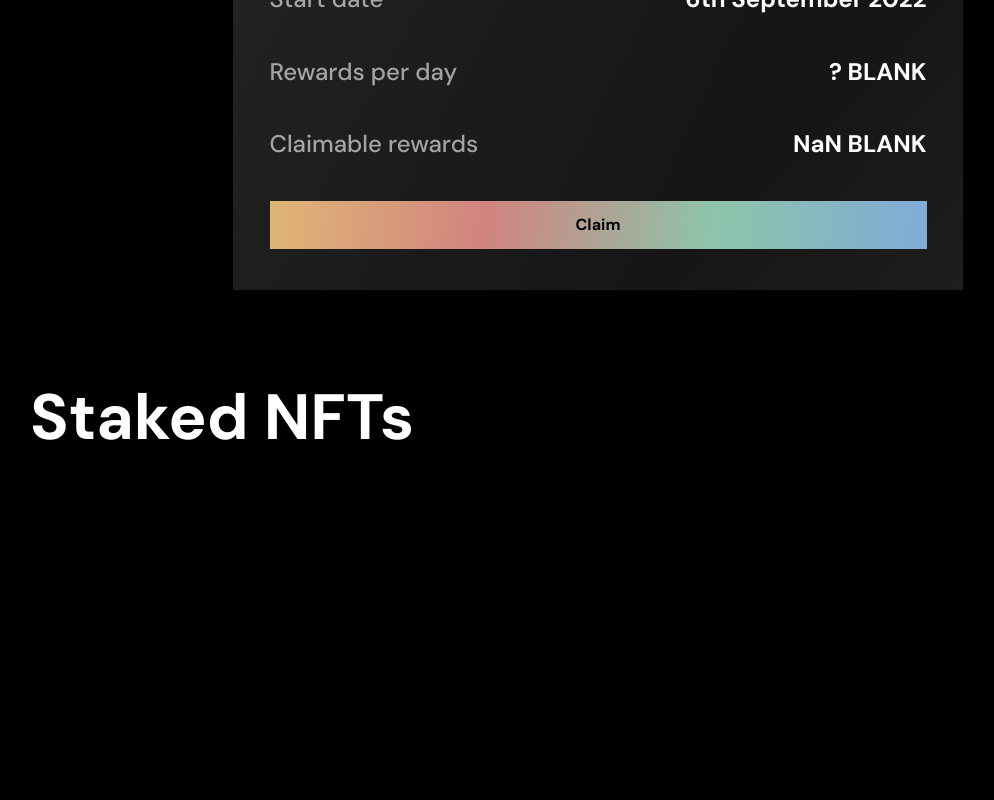
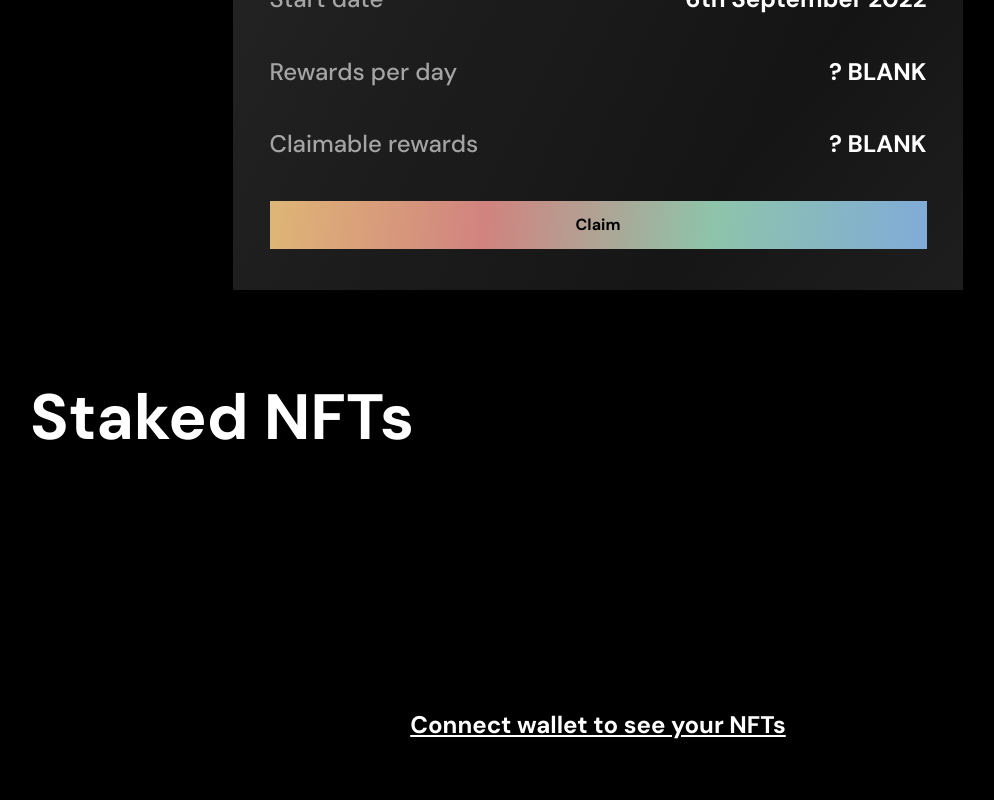
Before and after one commit to ldzoid/crypto-internship-2022, a Next.js app: page /stake in a window 1280 px wide. Shown: the part 620-1420 px from the top of the page, without its empty margins (42-1036 px from the left). Built offline with nearby package versions, Linux system fonts and the light colour scheme.

Commit message:
display paragraphs to inform user if he has 0 staked/unstaked NFTs or is not connected & bug fix

```diff
--- a/components/stake/SectionStakeList.js
+++ b/components/stake/SectionStakeList.js
@@ -1,15 +1,19 @@
+import Link from 'next/link';
+import { useContext } from 'react';
+import { AppContext } from '../context/AppContext';
 import StakeCard from './StakeCard';
 import styles from './SectionStakeList.module.css';
 
 const SectionStakeList = (props) => {
+  const {account} = useContext(AppContext)
 
   return (
     <section className={styles.container}>
       <h2 className={styles.headerSecondary}>{props.title}</h2>
       <div className={styles.stakedListContainer}>
-        {props.list.map(_id => (
+        {account ? ( props.list.length > 0 ? props.list.map(_id => (
           <StakeCard id={_id} btnText={props.btnText} btnClick={props.btnClick} key={_id} />
-        ))}
+        )) : <h2 className={styles.stakedListInfoParagraph}>{`You have no ${props.title}`}</h2> ) : <Link href='/connect'><h2 className={styles.linkConnect}>Connect wallet to see your NFTs</h2></Link>}
       </div>
     </section>
   );
--- a/components/stake/SectionStakeList.module.css
+++ b/components/stake/SectionStakeList.module.css
@@ -15,9 +15,22 @@
 }
 
 .stakedListContainer {
-    width: 1136px;
-    display: flex;
-    overflow: auto;
+  width: 1136px;
+  display: flex;
+  overflow: auto;
+}
+
+.stakedListInfoParagraph {
+  text-align: center;
+  margin-bottom: 100px;
+  width: 100%;
+}
+
+.linkConnect {
+  text-align: center;
+  margin-bottom: 100px;
+  text-decoration: underline;
+  width: 100%;
 }
 
 @media all and (max-width: 450px) {
--- a/components/stake/StakeDashboard.js
+++ b/components/stake/StakeDashboard.js
@@ -114,7 +114,7 @@ const StakeDashboard = () => {
       <div className={styles.dataContainer}>
         <h3 className={styles.dataTitle}>Claimable rewards</h3>
         <h3 className={styles.dataValue}>
-          {Math.round(totalRewards / 10 ** 14) / 10000} BLANK
+          {totalRewards == '?' ? '?' : Math.round(totalRewards / 10 ** 14) / 10000} BLANK
         </h3>
       </div>
       <button
```
